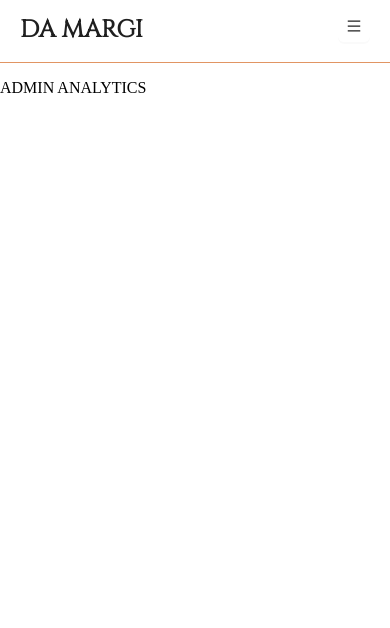
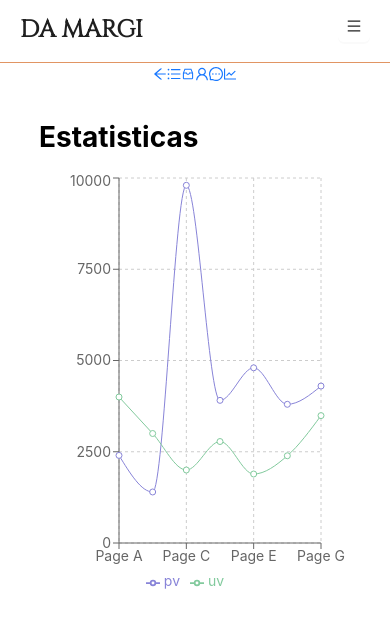
Before and after one commit to guibeutler/MERN-Stack-Project-E-commerce, a React (Create React App) app in the folder frontend/: page /admin/analytics in a window 390 px wide. Shown: the top 628 px of the page. Built offline with nearby package versions, Linux system fonts and the light colour scheme; a web font is replaced by a local one.

Commit message:
prepare analytics page for admin

```diff
--- a/frontend/package.json
+++ b/frontend/package.json
@@ -23,6 +23,7 @@
 		"react-router-dom": "^6.6.1",
 		"react-scripts": "5.0.1",
 		"react-simple-star-rating": "^5.1.7",
+		"recharts": "^2.4.3",
 		"typescript": "^4.9.4",
 		"web-vitals": "^2.1.4"
 	},
--- a/frontend/src/components/AdminNavbar/index.tsx
+++ b/frontend/src/components/AdminNavbar/index.tsx
@@ -10,15 +10,17 @@ import {
 	UnorderedListOutlined,
 	UserOutlined,
 } from '@ant-design/icons'
+import { useMediaQuery } from 'react-responsive'
 
 type MenuItem = {
 	url: string
 	icon: React.ReactNode
-	label: string
+	label?: string
 }
 
 function AdminNavbar() {
 	const navigate = useNavigate()
+	const isMobile = useMediaQuery({ maxWidth: 1120 })
 
 	const getMenuItem = ({ url, icon, label }: MenuItem) => {
 		const iconWithLabel = React.cloneElement(icon as React.ReactElement, {
@@ -48,8 +50,32 @@ function AdminNavbar() {
 		{ url: '/logout', icon: <ArrowLeftOutlined />, label: 'Sair' },
 	]
 
+	const menuListMobile: MenuItem[] = [
+		{ url: '/logout', icon: <ArrowLeftOutlined /> },
+		{ url: '/admin/orders', icon: <UnorderedListOutlined /> },
+		{ url: '/admin/products', icon: <InboxOutlined /> },
+		{ url: '/admin/users', icon: <UserOutlined /> },
+		{ url: '/admin/chats', icon: <MessageOutlined /> },
+		{
+			url: '/admin/analytics',
+			icon: <LineChartOutlined />,
+			label: 'Estatísticas',
+		},
+	]
+
 	return (
 		<Col>
+			{isMobile ? (
+				<List
+					grid={{ column: 6 }}
+					// size="small"
+					// bordered
+					dataSource={menuListMobile}
+					renderItem={({ url, icon, label }: MenuItem) => (
+						<List.Item>{getMenuItem({ url, icon })}</List.Item>
+					)}
+				/>
+			) : (
 				<List
 					size="small"
 					bordered
@@ -58,6 +84,7 @@ function AdminNavbar() {
 						<List.Item>{getMenuItem({ url, icon, label })}</List.Item>
 					)}
 				/>
+			)}
 		</Col>
 	)
 }
--- a/frontend/src/screens/admin/AdminAnalytics/index.tsx
+++ b/frontend/src/screens/admin/AdminAnalytics/index.tsx
@@ -1,10 +1,104 @@
 import React from 'react'
+import { Col, Row } from 'antd'
+import {
+	LineChart,
+	Line,
+	XAxis,
+	YAxis,
+	CartesianGrid,
+	Tooltip,
+	Legend,
+	ResponsiveContainer,
+} from 'recharts'
+import AdminNavbar from '@components/AdminNavbar'
 
 function AdminAnalytics() {
+	const data = [
+		{
+			name: 'Page A',
+			uv: 4000,
+			pv: 2400,
+			amt: 2400,
+		},
+		{
+			name: 'Page B',
+			uv: 3000,
+			pv: 1398,
+			amt: 2210,
+		},
+		{
+			name: 'Page C',
+			uv: 2000,
+			pv: 9800,
+			amt: 2290,
+		},
+		{
+			name: 'Page D',
+			uv: 2780,
+			pv: 3908,
+			amt: 2000,
+		},
+		{
+			name: 'Page E',
+			uv: 1890,
+			pv: 4800,
+			amt: 2181,
+		},
+		{
+			name: 'Page F',
+			uv: 2390,
+			pv: 3800,
+			amt: 2500,
+		},
+		{
+			name: 'Page G',
+			uv: 3490,
+			pv: 4300,
+			amt: 2100,
+		},
+	]
+
 	return (
-		<div>
-			<p>ADMIN ANALYTICS</p>
-		</div>
+		<Row
+			style={{
+				display: 'flex',
+				justifyContent: 'space-around',
+				alignItems: 'center',
+			}}
+		>
+			<Col>
+				<AdminNavbar />
+			</Col>
+			<Col style={{ width: '80%', height: '50vh' }}>
+				<h1>Estatisticas</h1>
+				<ResponsiveContainer width="100%" height="100%">
+					<LineChart
+						width={500}
+						height={300}
+						data={data}
+						margin={{
+							top: 5,
+							right: 30,
+							left: 20,
+							bottom: 5,
+						}}
+					>
+						<CartesianGrid strokeDasharray="3 3" />
+						<XAxis dataKey="name" />
+						<YAxis />
+						<Tooltip />
+						<Legend />
+						<Line
+							type="monotone"
+							dataKey="pv"
+							stroke="#8884d8"
+							activeDot={{ r: 8 }}
+						/>
+						<Line type="monotone" dataKey="uv" stroke="#82ca9d" />
+					</LineChart>
+				</ResponsiveContainer>
+			</Col>
+		</Row>
 	)
 }
 
```
Also changed, not shown: 1 other file (tests, documents, lock files or other folders). Lines whose indentation alone changed are shown as unchanged.
